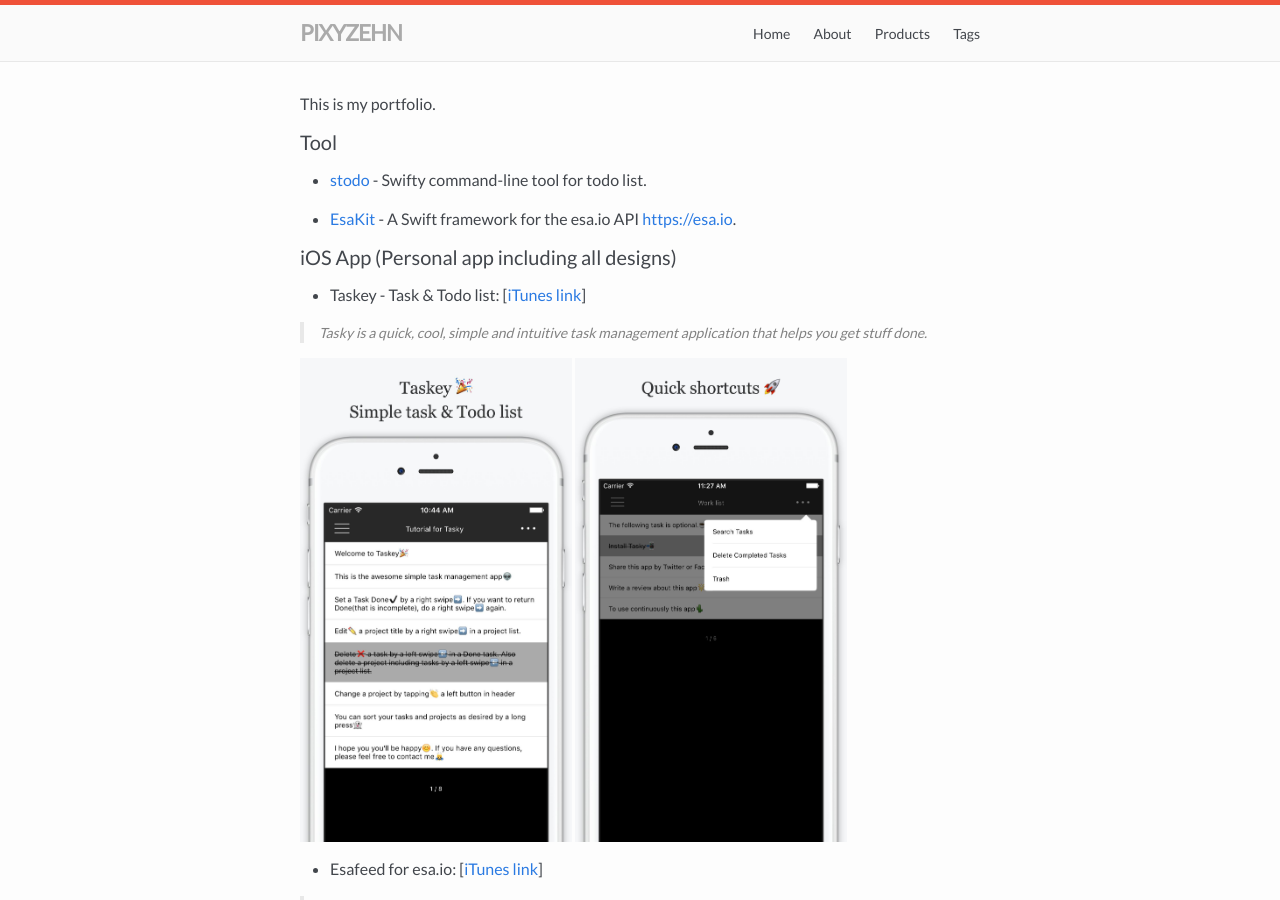
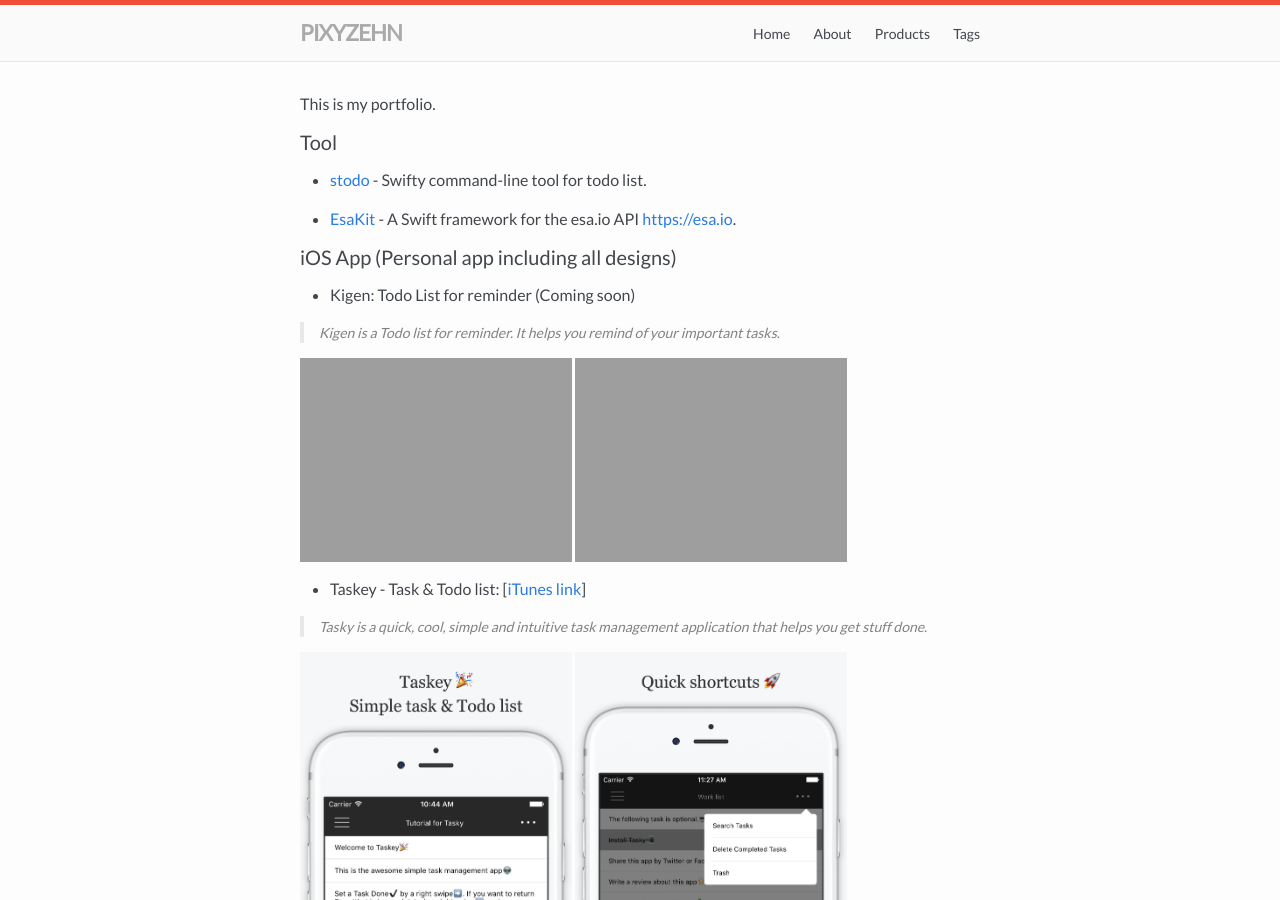
Before and after one commit to pixyzehn/pixyzehn.com, a Jekyll site: the page built from pages/products.md, in a window 1280 px wide and 900 px high. Built offline with Jekyll 4.4.1, drawn with Linux system fonts in a browser that asks for light colours.

Commit message:
Update products with new app

```diff
--- a/pages/products.md
+++ b/pages/products.md
@@ -13,6 +13,13 @@ This is my portfolio.
 - [EsaKit](https://github.com/pixyzehn/EsaKit) - A Swift framework for the esa.io API [https://esa.io](https://esa.io).
 
 #### iOS App (Personal app including all designs)
+
+- Kigen: Todo List for reminder (Coming soon)
+
+> Kigen is a Todo list for reminder. It helps you remind of your important tasks.
+
+![kigen01]({{ site.url }}/assets/kigen01.jpg){:width="40%"}
+![kigen02]({{ site.url }}/assets/kigen02.jpg){:width="40%"}
 
 - Taskey - Task & Todo list: [[iTunes link](https://itunes.apple.com/us/app/taskey-tasuku-guan-li-todorisuto/id1063089003?ls=1&mt=8){:target="_blank"}]
 
```
Also changed, not shown: assets/kigen01.png (added), assets/kigen02.png (added).
